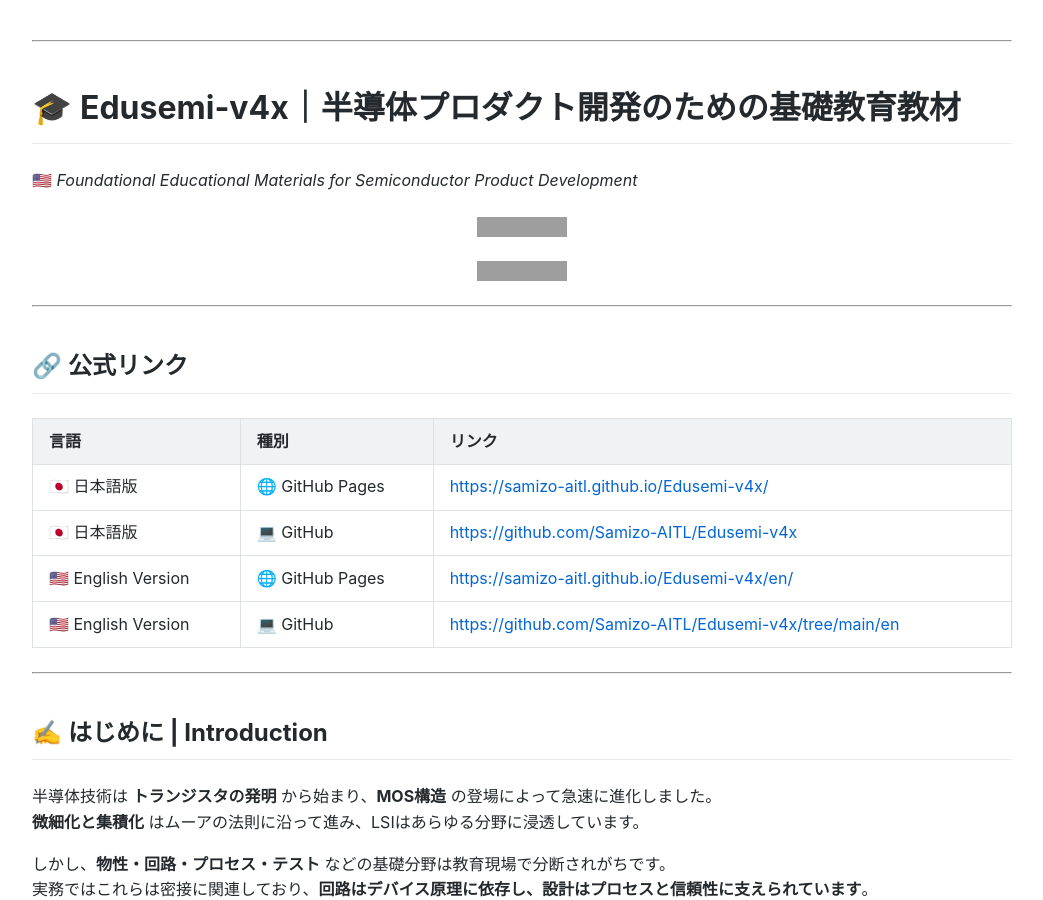
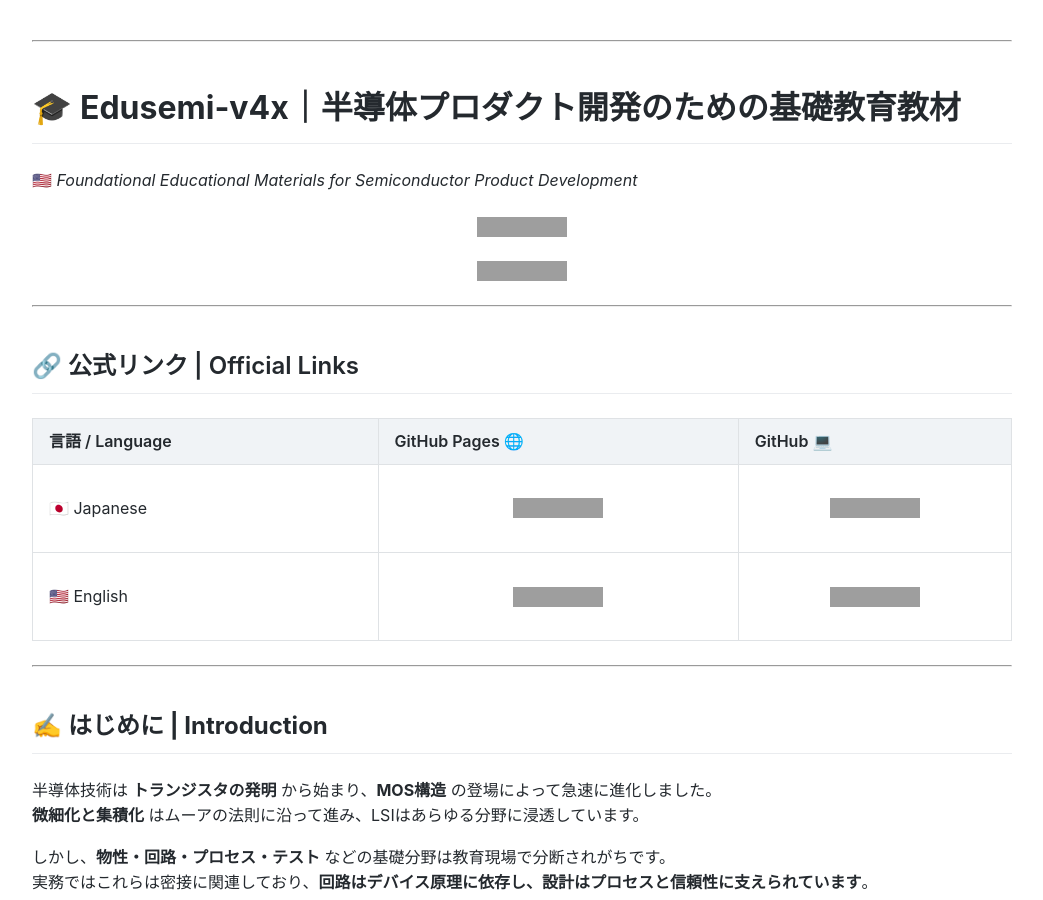
Before and after one commit to Samizo-AITL/Edusemi-v4x, a Jekyll site: the page built from index.md, in a window 1280 px wide and 900 px high. Shown: the whole window, without its empty margins (118-1161 px from the left). Built offline with Jekyll 4.4.1, drawn with Linux system fonts in a browser that asks for light colours; grey boxes are pictures that could not be loaded.

Commit message:
Update index.md

```diff
--- a/index.md
+++ b/index.md
@@ -12,14 +12,12 @@
 
 ---
 
-## 🔗 **公式リンク**
+## 🔗 公式リンク | Official Links
 
-| 言語 | 種別 | リンク |
-|------|------|--------|
-| 🇯🇵 日本語版 | 🌐 GitHub Pages | [https://samizo-aitl.github.io/Edusemi-v4x/](https://samizo-aitl.github.io/Edusemi-v4x/) |
-| 🇯🇵 日本語版 | 💻 GitHub | [https://github.com/Samizo-AITL/Edusemi-v4x](https://github.com/Samizo-AITL/Edusemi-v4x) |
-| 🇺🇸 English Version | 🌐 GitHub Pages | [https://samizo-aitl.github.io/Edusemi-v4x/en/](https://samizo-aitl.github.io/Edusemi-v4x/en/) |
-| 🇺🇸 English Version | 💻 GitHub | [https://github.com/Samizo-AITL/Edusemi-v4x/tree/main/en](https://github.com/Samizo-AITL/Edusemi-v4x/tree/main/en) |
+| 言語 / Language | GitHub Pages 🌐 | GitHub 💻 |
+|-----------------|----------------|-----------|
+| 🇯🇵 Japanese | [![🌐 GitHub Pages JP](https://img.shields.io/badge/GitHub%20Pages-日本語版-brightgreen?logo=github)](https://samizo-aitl.github.io/Edusemi-v4x/) | [![💻 GitHub Repo JP](https://img.shields.io/badge/GitHub-日本語版-blue?logo=github)](https://github.com/Samizo-AITL/Edusemi-v4x) |
+| 🇺🇸 English | [![🌐 GitHub Pages EN](https://img.shields.io/badge/GitHub%20Pages-English-brightgreen?logo=github)](https://samizo-aitl.github.io/Edusemi-v4x/en/) | [![💻 GitHub Repo EN](https://img.shields.io/badge/GitHub-English-blue?logo=github)](https://github.com/Samizo-AITL/Edusemi-v4x/tree/main/en) |
 
 ---
 
```
